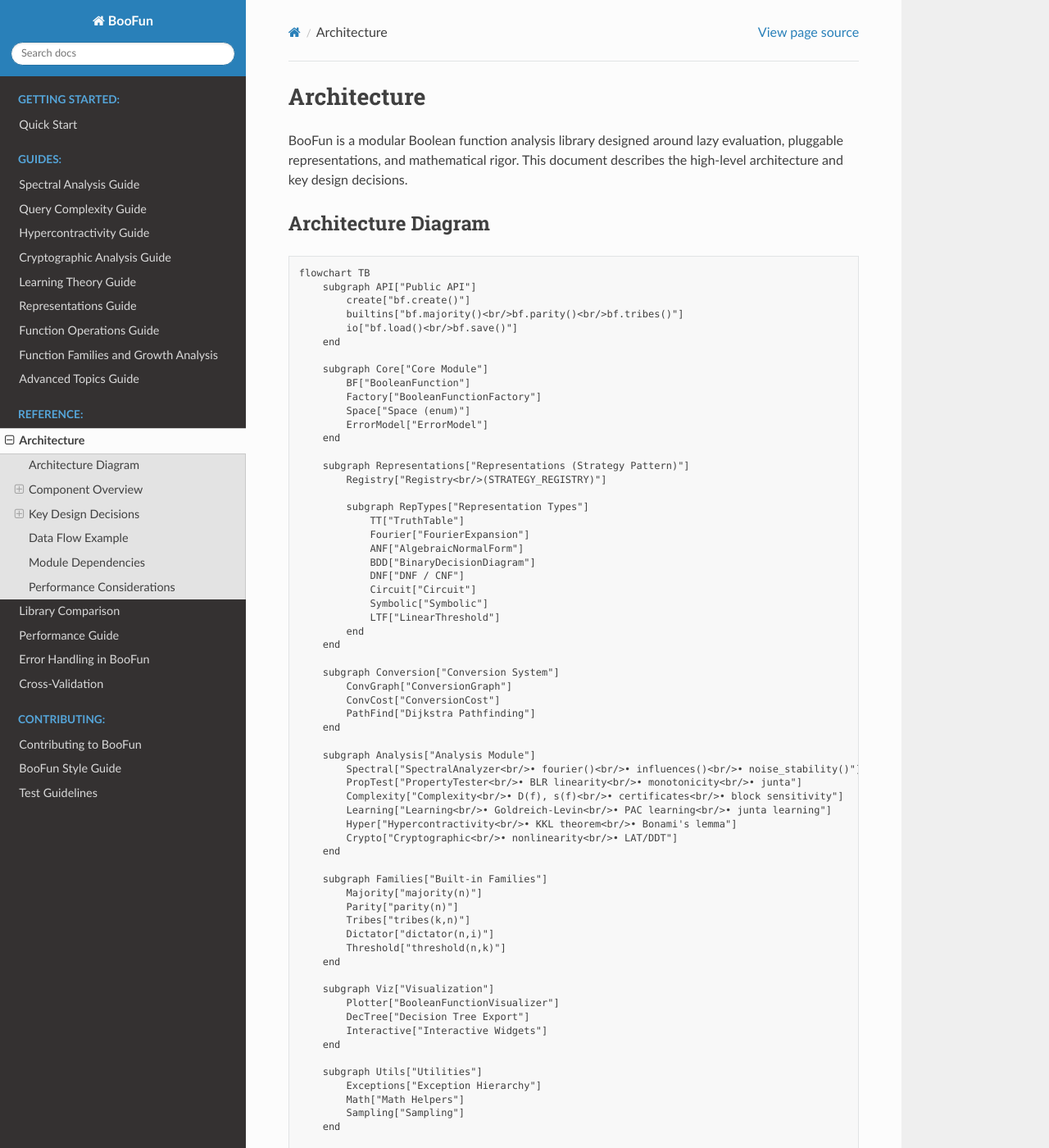
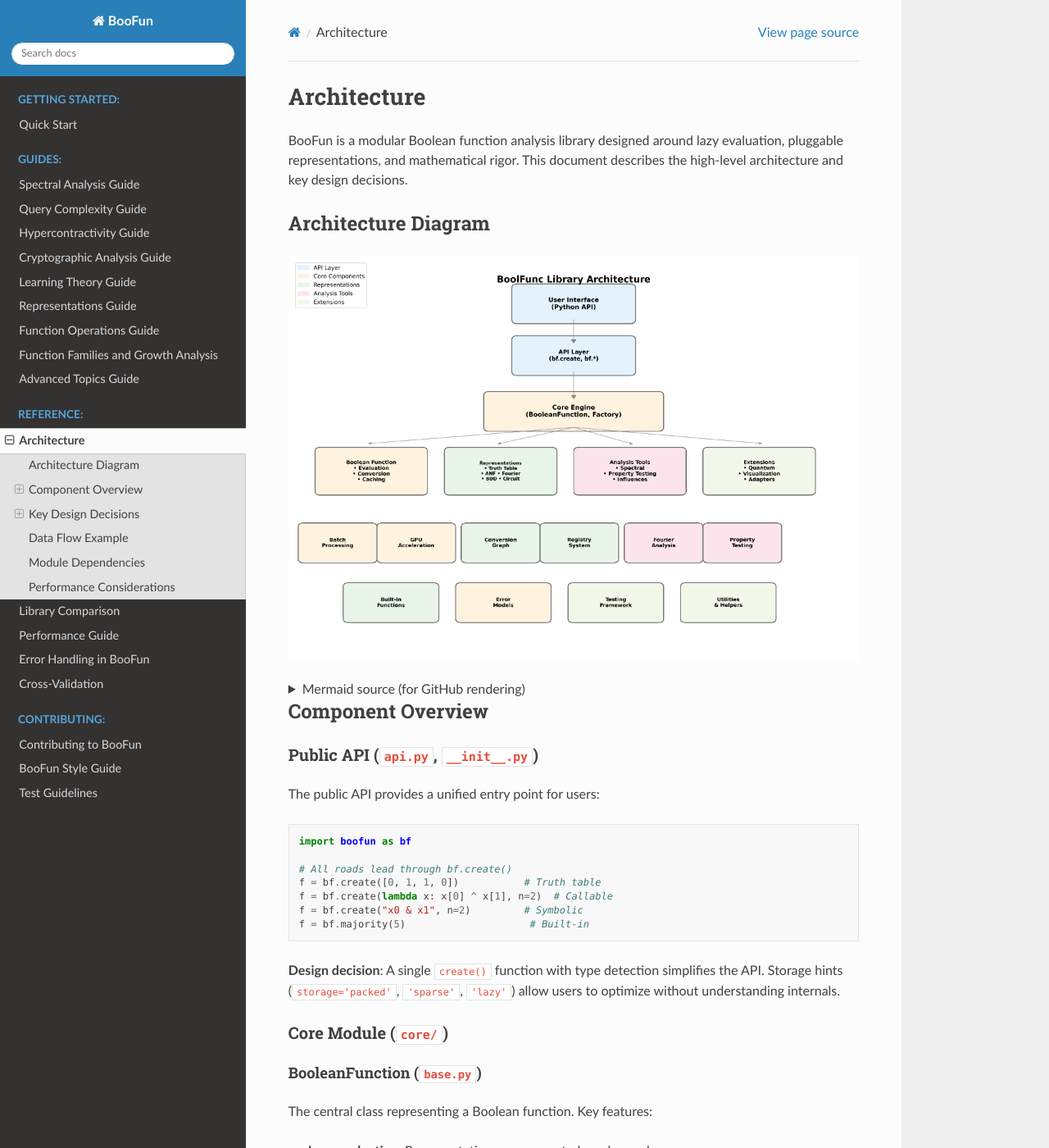
Before and after one commit to GabbyTab/boofun, a Sphinx documentation site: the page built from docs/architecture.md, in a window 1280 px wide and 1400 px high. Shown: the whole window at 82% size. Built offline with Sphinx 7.4.7 and the Read the Docs theme 3.1.0, drawn with Linux system fonts in a browser that asks for light colours; some of the changed text lies outside the part shown.

Commit message:
fix(docs): show architecture diagram image for Sphinx rendering
Co-authored-by: Cursor <cursoragent@cursor.com>

````diff
--- a/docs/architecture.md
+++ b/docs/architecture.md
@@ -3,6 +3,11 @@
 BooFun is a modular Boolean function analysis library designed around lazy evaluation, pluggable representations, and mathematical rigor. This document describes the high-level architecture and key design decisions.
 
 ## Architecture Diagram
+
+![BooFun Architecture](architecture_diagram.png)
+
+<details>
+<summary>Mermaid source (for GitHub rendering)</summary>
 
 ```mermaid
 flowchart TB
@@ -104,6 +109,8 @@ flowchart TB
     Analysis --> Math
     Core --> Exceptions
 ```
+
+</details>
 
 ## Component Overview
 
````
